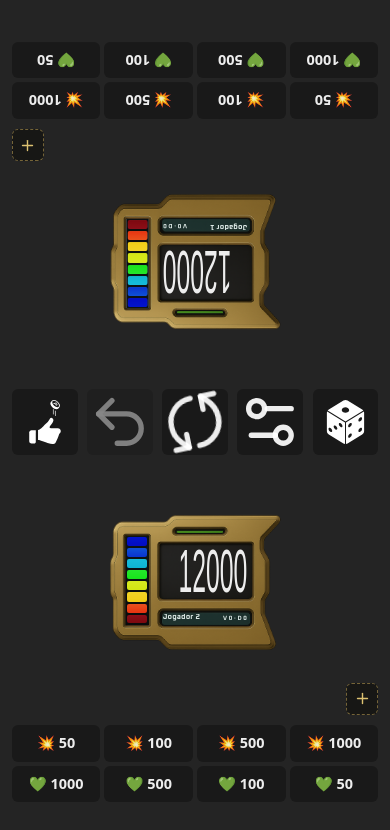
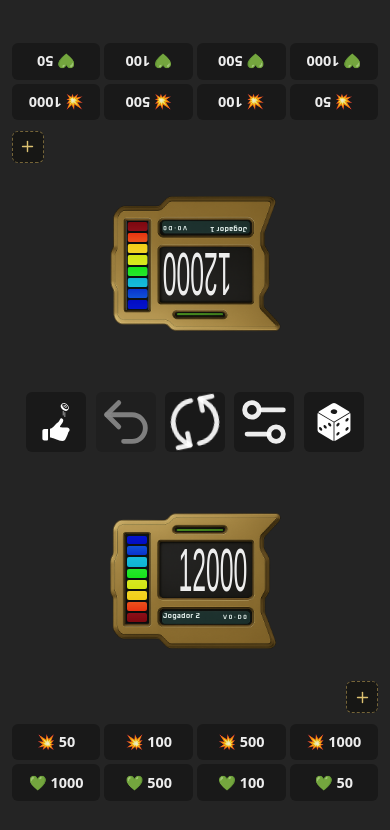
Before and after one commit to sillasHead/yugioh-lp, a React (Vite) app: page / in a window 390 px wide. Shown: the top 830 px of the page. Built offline with nearby package versions, Linux system fonts and the light colour scheme; grey boxes are pictures that could not be loaded; a web font is replaced by a local one.

Commit message:
style: refine mobile action button sizing

```diff
--- a/src/components/GameActions/style.css
+++ b/src/components/GameActions/style.css
@@ -27,6 +27,11 @@
   height: 100%;
   place-items: center;
   animation: reset-game-spin 7s linear infinite;
+}
+
+.reset-game-spinner svg {
+  width: 88%;
+  height: 88%;
 }
 
 @keyframes reset-game-spin {
@@ -88,8 +93,8 @@
 
   .game-actions > button,
   .game-actions > .actions {
-    width: clamp(52px, 15vw, 68px);
-    flex: 0 1 68px;
+    width: clamp(48px, 14vw, 60px);
+    flex: 0 1 60px;
     padding: 0;
   }
 
```
